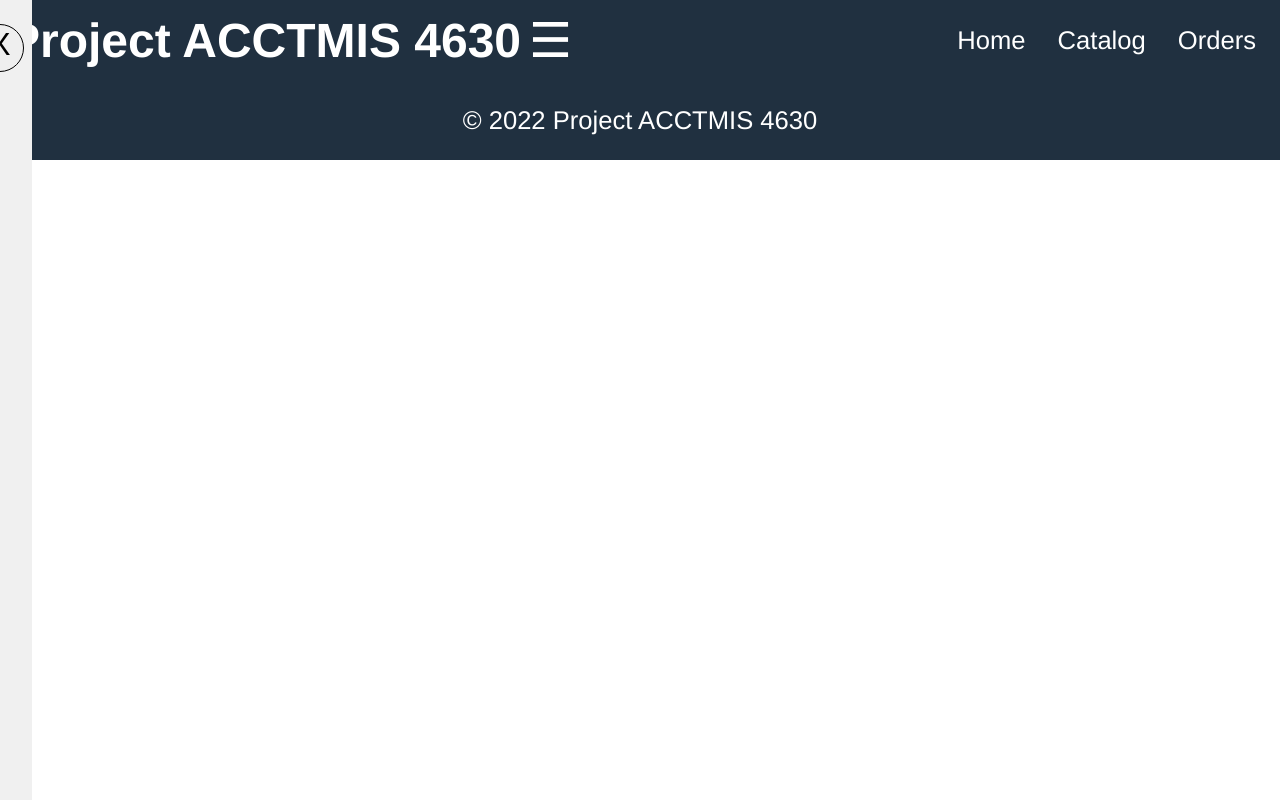
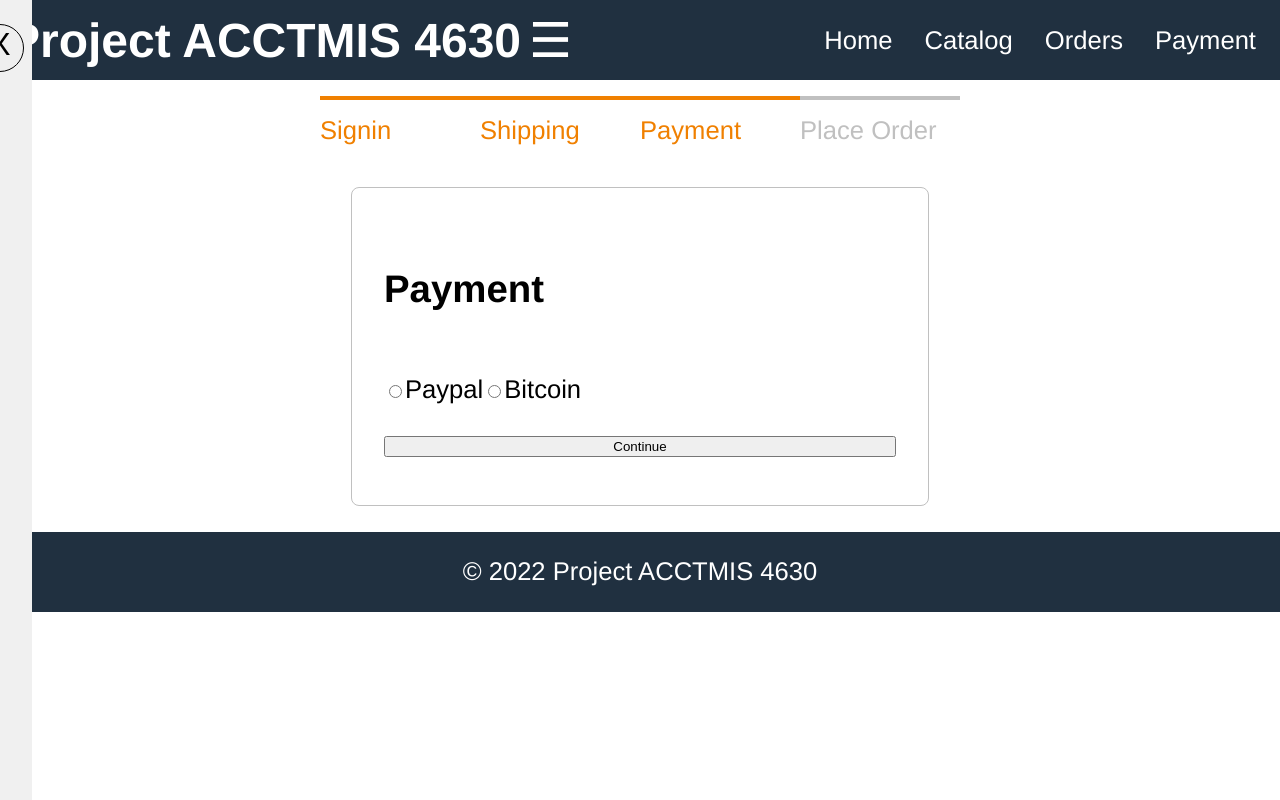
Before and after one commit to PROJECT-ACCTMIS-4630/PROJECT-ACCTMIS-4630-Web, a React (Create React App) app in the folder frontend/: page /payment in a window 1280 px wide. Built offline with nearby package versions, Linux system fonts and the light colour scheme.

Commit message:
add payment feature

```diff
--- a/frontend/src/App.tsx
+++ b/frontend/src/App.tsx
@@ -7,6 +7,8 @@
 
 import Orders from './Orders/Orders';
 import OrderDetail from "./Orders/OrderDetail";
+
+import PaymentScreen from "./Payment/Payment";
 
 function App() {
   // This is the state logic from Version 1 (The "Proper" way)
@@ -25,6 +27,7 @@
             <Link to="/">Home</Link>
             <Link to="/catalog">Catalog</Link>
             <Link to="/orders">Orders</Link>
+            <Link to="/payment">Payment</Link>
           </div>
         </header>
 
@@ -44,6 +47,7 @@
             <Route path="/catalog" element={<Products />} />
             <Route path="orders" element={<Orders />}></Route>
             <Route path="/order/:id" element={<OrderDetail />}></Route>
+            <Route path="/payment" element={<PaymentScreen />}></Route>
           </Routes>
         </main>
 
--- /dev/null
+++ b/frontend/src/Payment/CheckoutSteps.tsx
@@ -0,0 +1,12 @@
+import React from 'react';
+
+function CheckoutSteps(props: any) {
+    return <div className="checkout-steps">
+        <div className={props.step1 ? 'active' : ''} >Signin</div>
+        <div className={props.step2 ? 'active' : ''} >Shipping</div>
+        <div className={props.step3 ? 'active' : ''} >Payment</div>
+        <div className={props.step4 ? 'active' : ''} >Place Order</div>
+    </div>
+}
+
+export default CheckoutSteps;
--- /dev/null
+++ b/frontend/src/Payment/Payment.tsx
@@ -0,0 +1,49 @@
+import React from 'react';
+import CheckoutSteps from '../Payment/CheckoutSteps';
+
+function PaymentScreen() {
+
+    const submitHandler = () => {
+        alert("Payment processing ... ")
+    };
+
+    return (
+        <div>
+            <CheckoutSteps step1 step2 step3></CheckoutSteps>
+            <div className="form">
+                <form onSubmit={submitHandler}>
+                    <ul className="form-container">
+                        <li>
+                            <h2>Payment</h2>
+                        </li>
+
+                        <li>
+                            <div>
+                                <input
+                                    type="radio"
+                                    name="paymentMethod"
+                                    id="paymentMethod"
+                                    value="paypal"
+                                ></input>
+                                <label htmlFor="paymentMethod">Paypal</label>
+                                <input
+                                    type="radio"
+                                    name="paymentMethod"
+                                    id="paymentMethod"
+                                    value="bitcoin"
+                                ></input>
+                                <label htmlFor="paymentMethod">Bitcoin</label>
+                            </div>
+                        </li>
+
+                        <li>
+                            <button type="submit" className="button primary">Continue</button>
+                        </li>
+                    </ul>
+                </form>
+            </div>
+        </div>
+    );
+}
+
+export default PaymentScreen;
--- a/frontend/src/index.css
+++ b/frontend/src/index.css
@@ -143,3 +143,45 @@
 tbody > tr:nth-child(odd) {
   background-color: #f0f0f0;
 }
+.checkout-steps {
+  display: flex;
+  justify-content: space-between;
+  width: 40rem;
+  margin: 1rem auto;
+}
+.checkout-steps > div {
+  border-top: 0.3rem #c0c0c0 solid;
+  color: #c0c0c0;
+  flex: 1 1;
+  padding-top: 1rem;
+}
+.checkout-steps > div.active {
+  border-top: 0.3rem #f08000 solid;
+  color: #f08000;
+}
+.form {
+  display: flex;
+  justify-content: center;
+  align-items: center;
+  height: 100%;
+}
+.form-container {
+  display: flex;
+  flex-direction: column;
+  width: 32rem;
+  padding: 2rem;
+  border: 0.1rem #c0c0c0 solid;
+  border-radius: 0.5rem;
+  list-style-type: none;
+}
+.form-container li {
+  display: flex;
+  flex-direction: column;
+  margin-bottom: 1rem;
+  margin-top: 1rem;
+}
+input {
+  padding: 1rem;
+  border: 0.1rem #c0c0c0 solid;
+  border-radius: 0.5rem;
+}
```
